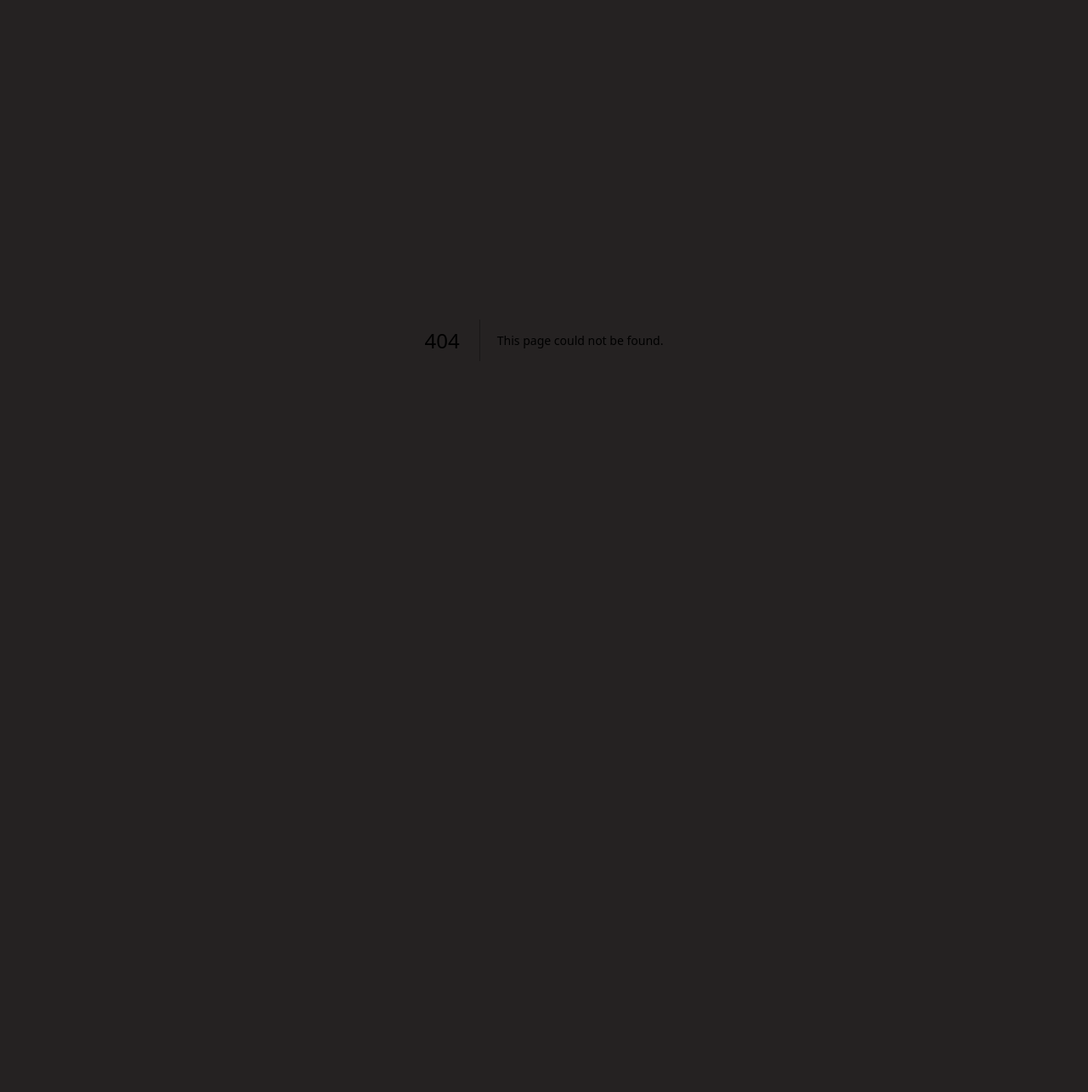
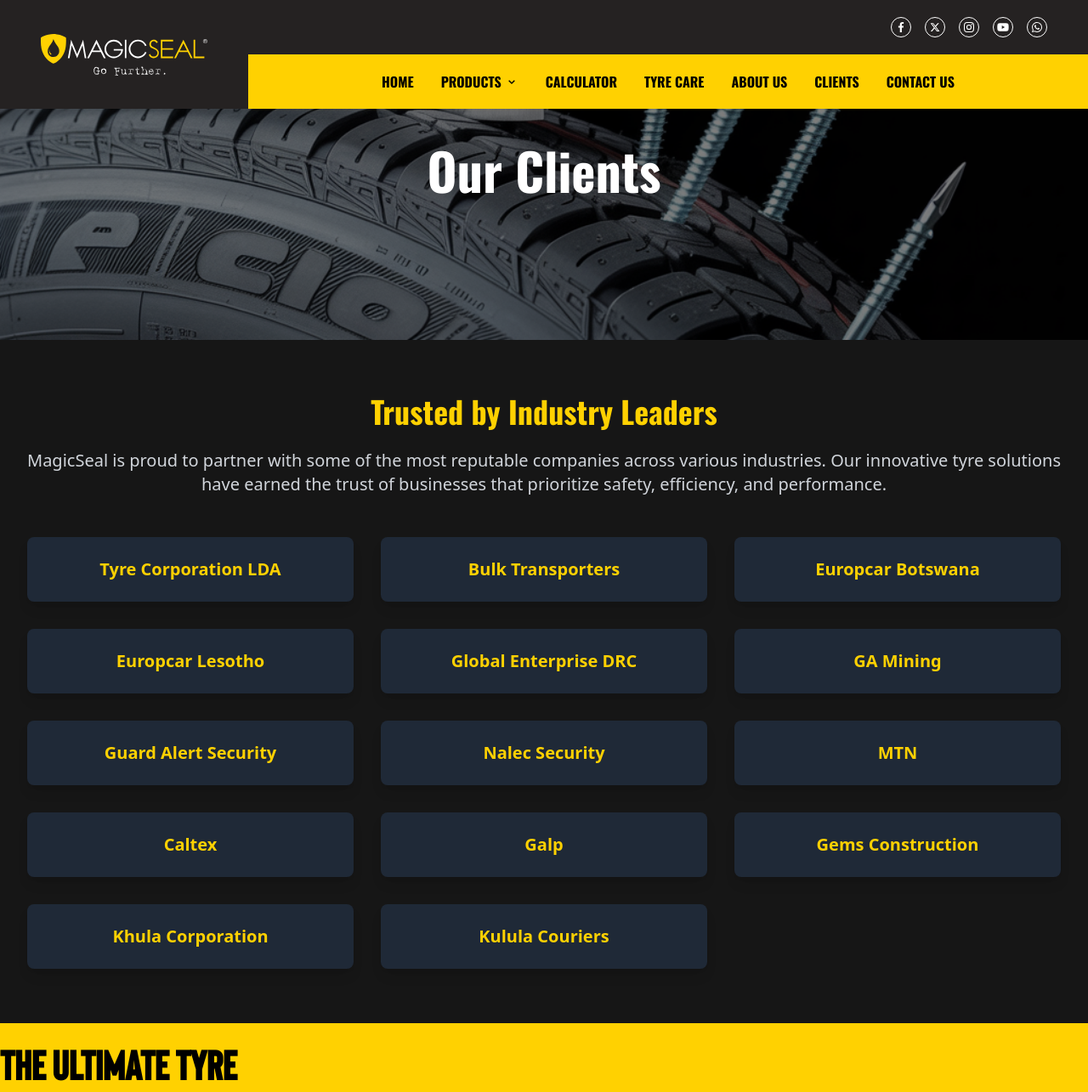
Before and after one commit to mayo23-06-02/magicseal, a Next.js app: page /clients in a window 1280 px wide. Before the commit this address had no page. Shown: the top 1285 px of the page at 85% size. Before the commit the page ends 800 px from the top, so only its background shows below. Built offline with nearby package versions, Linux system fonts and the light colour scheme.

Commit message:
Tyrecare & Clients Update

```diff
--- /dev/null
+++ b/app/clients/page.js
@@ -0,0 +1,75 @@
+import Header from "@/components/Header/Header";
+import Image from "next/image";
+import ClientsImage from "../../assets/tyre.png"; // Replace with your actual image path
+import Advert2 from "@/components/Usable/Advert2";
+import Footer from "@/components/Usable/Footer";
+
+export default function Clients() {
+  const clients = [
+    "Tyre Corporation LDA",
+    "Bulk Transporters",
+    "Europcar Botswana",
+    "Europcar Lesotho",
+    "Global Enterprise DRC",
+    "GA Mining",
+    "Guard Alert Security",
+    "Nalec Security",
+    "MTN",
+    "Caltex",
+    "Galp",
+    "Gems Construction",
+    "Khula Corporation",
+    "Kulula Couriers",
+  ];
+
+  return (
+    <div className="bg-[#161616] text-white">
+      <span className="absolute w-full z-50">
+        <Header />
+      </span>
+
+      {/* Hero Section */}
+      <div className="relative w-full h-[50vh]">
+        <Image
+          src={ClientsImage}
+          alt="Clients Hero"
+          className="absolute inset-0 w-full h-full object-cover"
+          priority
+        />
+        <div className="absolute inset-0 bg-black/50 flex items-center justify-center">
+          <h1 className="text-4xl lg:text-6xl font-bold font-oswald text-center text-white">
+            Our Clients
+          </h1>
+        </div>
+      </div>
+
+      {/* Clients Section */}
+      <div className="max-w-7xl mx-auto px-4 lg:px-8 py-16 space-y-12">
+        <div className="text-center space-y-6">
+          <h2 className="text-3xl lg:text-4xl font-bold font-oswald text-[#FFD101]">
+            Trusted by Industry Leaders
+          </h2>
+          <p className="text-lg lg:text-xl leading-relaxed text-gray-300">
+            MagicSeal is proud to partner with some of the most reputable companies across various industries. Our innovative tyre solutions have earned the trust of businesses that prioritize safety, efficiency, and performance.
+          </p>
+        </div>
+
+        {/* Clients List */}
+        <div className="grid grid-cols-2 lg:grid-cols-3 gap-8">
+          {clients.map((client, index) => (
+            <div
+              key={index}
+              className="flex items-center justify-center bg-gray-800 p-6 rounded-lg shadow-lg"
+            >
+              <h3 className="text-lg lg:text-xl font-semibold text-[#FFD101] text-center">
+                {client}
+              </h3>
+            </div>
+          ))}
+        </div>
+      </div>
+      <Advert2 />
+      <Footer />
+    </div>
+  );
+}
--- a/app/contact/page.js
+++ b/app/contact/page.js
@@ -1,4 +1,5 @@
 import Header from "@/components/Header/Header";
+import Advert3 from "@/components/Usable/Advert3";
 import Footer from '@/components/Usable/Footer';
 import React from 'react';
 import ReactCountryFlag from "react-country-flag";
@@ -33,8 +34,8 @@ export default function ContactUs() {
               </p>
               <p>
                 <span className="font-bold">Email:</span>{' '}
-                <a href="mailto:info@magicseal.co.sz" className="text-[#FFD101] hover:underline">
-                  info@magicseal.co.sz
+                <a href="mailto:info@magicseal.co.za" className="text-[#FFD101] hover:underline">
+                  info@magicseal.co.za
                 </a>
               </p>
               <p>
@@ -73,8 +74,8 @@ export default function ContactUs() {
               </p>
               <p>
                 <span className="font-bold">Email:</span>{' '}
-                <a href="mailto:info@magicseal.co.sz" className="text-[#FFD101] hover:underline">
-                  info@magicseal.co.sz
+                <a href="mailto:info@magicseal.co.za" className="text-[#FFD101] hover:underline">
+                  info@magicseal.co.za
                 </a>
               </p>
               <p>
@@ -94,7 +95,7 @@ export default function ContactUs() {
 
         </div>
       </div>
-
+         <Advert3 />
       <Footer />
     </div>
   );
--- a/app/dealers/page.js
+++ /dev/null
@@ -1,30 +0,0 @@
-import Header from "@/components/Header/Header";
-import LandingHome from "@/components/LandingPage/LandingHome";
-import Image from "next/image";
-import ConstructionGIF from '../../assets/Construction.svg'
-
-export default function Dealers() {
-  return (
-    <div className="">
-    <span className="absolute w-full ">
-      <Header />
-    </span>
-    <div className="flex flex-col lg:px-64 justify-center h-screen items-center  ">
-      <h1 className="text-6xl font-bold text-[#252222] mb-4 font-oswald">
-        404
-      </h1>
-      <h2 className="text-2xl font-semibold text-[#FFD101] mb-6 font-poppins">
-        Under Construction!
-      </h2>
-      <p className="text-gray-100 mb-8 max-w-md mx-auto px-6 text-center font-poppins">
-        Oops! Looks like this page is still under construction. Our team is working hard on the development of our new site!
-      </p>
-      <div className="max-w-2xl w-full mx-auto px-6 text-center">
-        <Image src={ConstructionGIF} alt="Construction GIF" width={500} height={500} className="w-full h-auto" />
-      </div>
-
-    </div>
-
-  </div>
-  );
-}
--- a/app/tyre-care/page.js
+++ b/app/tyre-care/page.js
@@ -1,30 +1,121 @@
 import Header from "@/components/Header/Header";
-import LandingHome from "@/components/LandingPage/LandingHome";
+import Footer from "@/components/Usable/Footer";
+import { FaTachometerAlt, FaCheckCircle, FaSyncAlt, FaSearch, FaSoap, FaCogs, FaWarehouse } from "react-icons/fa";
 import Image from "next/image";
-import ConstructionGIF from '../../assets/Construction.svg'
+import TyreCareImage from "../../assets/4036.jpg"; // Replace with your actual image path
+import Advert from "@/components/Usable/Advert";
 
 export default function TyreCare() {
   return (
-    <div className="">
-      <span className="absolute w-full ">
+    <div className="bg-[#161616] text-white">
+      <span className="absolute w-full z-50">
         <Header />
       </span>
-      <div className="flex flex-col lg:px-64 justify-center h-screen items-center  ">
-        <h1 className="text-6xl font-bold text-[#252222] mb-4 font-oswald">
-          404
-        </h1>
-        <h2 className="text-2xl font-semibold text-[#FFD101] mb-6 font-poppins">
-          Under Construction!
-        </h2>
-        <p className="text-gray-100 mb-8 max-w-md mx-auto px-6 text-center font-poppins">
-          Oops! Looks like this page is still under construction. Our team is working hard on the development of our new site!
-        </p>
-        <div className="max-w-2xl w-full mx-auto px-6 text-center">
-          <Image src={ConstructionGIF} alt="Construction GIF" width={500} height={500} className="w-full h-auto" />
+
+      {/* Hero Section */}
+      <div className="relative w-full h-[50vh]">
+        <Image
+          src={TyreCareImage}
+          alt="Tyre Care Hero"
+          className="absolute inset-0 w-full h-full object-cover"
+          priority
+        />
+        <div className="absolute inset-0 bg-black/50 flex items-center justify-center">
+          <h1 className="text-4xl lg:text-6xl font-bold font-oswald text-center text-white">
+            Tyre Care Guide
+          </h1>
+        </div>
+      </div>
+
+      {/* Content Section */}
+      <div className="max-w-7xl mx-auto px-4 lg:px-8 py-16 space-y-12">
+        {/* Introduction */}
+        <div className="text-center space-y-6">
+          <h2 className="text-3xl lg:text-4xl font-bold font-oswald text-[#FFD101]">
+            Essential Tips for Maintaining Your Tyres
+          </h2>
+          <p className="text-lg lg:text-xl leading-relaxed text-gray-300">
+            Proper tyre care is crucial for safety, longevity, and vehicle performance. By incorporating coolant-based maintenance and nourishing the rubber compound, you can enhance durability and reduce wear. Follow these expert tips to keep your tyres in top condition.
+          </p>
         </div>
 
+        {/* Tyre Care Tips */}
+        <div className="space-y-12">
+          <h3 className="text-2xl lg:text-3xl font-bold font-oswald text-center text-[#FFD101]">
+            Tyre Care Tips
+          </h3>
+          <div className="grid lg:grid-cols-2 gap-8">
+            {/* Tip 1 */}
+            <div className="flex flex-col items-center text-center space-y-4 bg-gray-800 p-6 rounded-lg">
+              <FaTachometerAlt className="text-[#FFD101] text-6xl" />
+              <h4 className="text-xl font-bold text-[#FFD101]">Regular Pressure Checks</h4>
+              <p className="text-gray-300 leading-relaxed">
+                Maintaining the correct tyre pressure is vital for safety and fuel efficiency. Use a reliable pressure gauge monthly or before long trips.
+              </p>
+            </div>
+            {/* Tip 2 */}
+            <div className="flex flex-col items-center text-center space-y-4 bg-gray-800 p-6 rounded-lg">
+              <FaCheckCircle className="text-[#FFD101] text-6xl" />
+              <h4 className="text-xl font-bold text-[#FFD101]">Nourish the Rubber Compound</h4>
+              <p className="text-gray-300 leading-relaxed">
+                Use tyre care products with elastomer-replenishing formulas to restore lost compounds and keep tyres supple.
+              </p>
+            </div>
+            {/* Tip 3 */}
+            <div className="flex flex-col items-center text-center space-y-4 bg-gray-800 p-6 rounded-lg">
+              <FaSearch className="text-[#FFD101] text-6xl" />
+              <h4 className="text-xl font-bold text-[#FFD101]">Inspect for Damage and Wear</h4>
+              <p className="text-gray-300 leading-relaxed">
+                Regularly check for embedded objects, sidewall cracks, or tread depth below 1.6mm to prevent costly repairs or replacements.
+              </p>
+            </div>
+            {/* Tip 4 */}
+            <div className="flex flex-col items-center text-center space-y-4 bg-gray-800 p-6 rounded-lg">
+              <FaSyncAlt className="text-[#FFD101] text-6xl" />
+              <h4 className="text-xl font-bold text-[#FFD101]">Rotate Tyres Regularly</h4>
+              <p className="text-gray-300 leading-relaxed">
+                Rotate tyres every 8,000–10,000 km to ensure even wear and extend their lifespan.
+              </p>
+            </div>
+            {/* Tip 5 */}
+            <div className="flex flex-col items-center text-center space-y-4 bg-gray-800 p-6 rounded-lg">
+              <FaSoap className="text-[#FFD101] text-6xl" />
+              <h4 className="text-xl font-bold text-[#FFD101]">Clean Tyres Properly</h4>
+              <p className="text-gray-300 leading-relaxed">
+                Use a mild soap solution and a soft brush to clean tyres weekly. Avoid harsh chemicals that strip the rubber’s natural oils.
+              </p>
+            </div>
+            {/* Tip 6 */}
+            <div className="flex flex-col items-center text-center space-y-4 bg-gray-800 p-6 rounded-lg">
+              <FaCogs className="text-[#FFD101] text-6xl" />
+              <h4 className="text-xl font-bold text-[#FFD101]">Align Tyres Properly</h4>
+              <p className="text-gray-300 leading-relaxed">
+                Proper alignment prevents uneven wear and strain on the rubber compound. Align wheels annually or if you notice steering issues.
+              </p>
+            </div>
+            {/* Tip 7 */}
+            <div className="flex flex-col items-center text-center space-y-4 bg-gray-800 p-6 rounded-lg">
+              <FaWarehouse className="text-[#FFD101] text-6xl" />
+              <h4 className="text-xl font-bold text-[#FFD101]">Store Tyres Correctly</h4>
+              <p className="text-gray-300 leading-relaxed">
+                Store tyres in a cool, dry place away from sunlight and chemicals. Use tyre bags to protect the rubber and apply a conditioner to nourish the compound.
+              </p>
+            </div>
+          </div>
+        </div>
+
+        {/* Why Tyre Care Matters */}
+        <div className="space-y-6">
+          <h3 className="text-2xl lg:text-3xl font-bold font-oswald text-center text-[#FFD101]">
+            Why Tyre Care Matters
+          </h3>
+          <p className="text-lg lg:text-xl leading-relaxed text-gray-300 text-center">
+            Well-maintained tyres reduce the risk of blowouts, enhance fuel efficiency, and improve handling. By integrating coolant-based sealants and elastomer-nourishing products into your tyre care routine, you’ll protect your tyres from heat and wear while ensuring top-tier performance.
+          </p>
+        </div>
       </div>
-
+      <Advert />
+      <Footer />
     </div>
   );
 }
--- a/components/Usable/Advert2.js
+++ b/components/Usable/Advert2.js
@@ -1,9 +1,12 @@
+'use client'
 import React from 'react'
-import AD from '../../assets/Ad.png'
-import ADSM from '../../assets/Ad_sm.png'
-import Image from 'next/image'
 import Button from './Button'
+import { useRouter } from 'next/navigation'
 function Advert2() {
+    const route = useRouter()
+    const handleClick = () => {
+        route.push('/about')
+    }
     return (
         <div className='relative'>
             <div className='bg-[#FFD101] w-full h-[300px] lg:h-[250px] ' />
@@ -11,11 +14,11 @@ function Advert2() {
                 <div className='absolute  inset-0  '>
                     <div className='p-6 lg:px-0 max-w-7xl mx-auto w-full h-full flex flex-col justify-between'>
                         <div className='font-poppins  space-y-4 w-full'>
-                            <div className='-space-y-1 lg:space-y-1'>
+                            <div className='-space-y-1 lg:space-y-1 text-black'>
                                 <p className='text-2xl font-andreas lg:text-5xl font-bold'>The Ultimate Tyre </p>
                                 <p className='text-2xl font-andreas lg:text-5xl font-bold'>Protection Solution</p>
                             </div>
-                            <p className='font-sans  lg:text-lg lg:w-6/12 w-11/12 font-light'>
+                            <p className='font-sans  lg:text-lg lg:w-6/12 w-11/12 text-black font-light'>
                                 Engineered for superior performance, our tyre sealant adapts to
                                 various road conditions, offering unparalleled reliability.
 
@@ -30,7 +33,7 @@ function Advert2() {
                 </div>
                 <div className='hidden lg:block'>
                     <div className='w-full absolute lg:right-24 lg:bottom-24 z-50 lg:justify-end flex'>
-                        <Button variant='secondary'>Learn More</Button>
+                        <Button onClick={handleClick} variant='secondary'>Learn More</Button>
                     </div>
                 </div>
 
--- a/components/Usable/Footer.js
+++ b/components/Usable/Footer.js
@@ -9,7 +9,7 @@ function Footer() {
         { title: 'CALCULATOR', path: 'https://calc.magicseal.co.za/' },
         { title: 'TYRE CARE', path: '/tyre-care' },
         { title: 'ABOUT US', path: '/about' },
-        { title: 'DEALERS', path: '/dealers' },
+        { title: 'CLIENTS', path: '/clients' },
         { title: 'CONTACT US', path: '/contact' },
     ];
 
```
Also changed, not shown: assets/4036.jpg (added).
